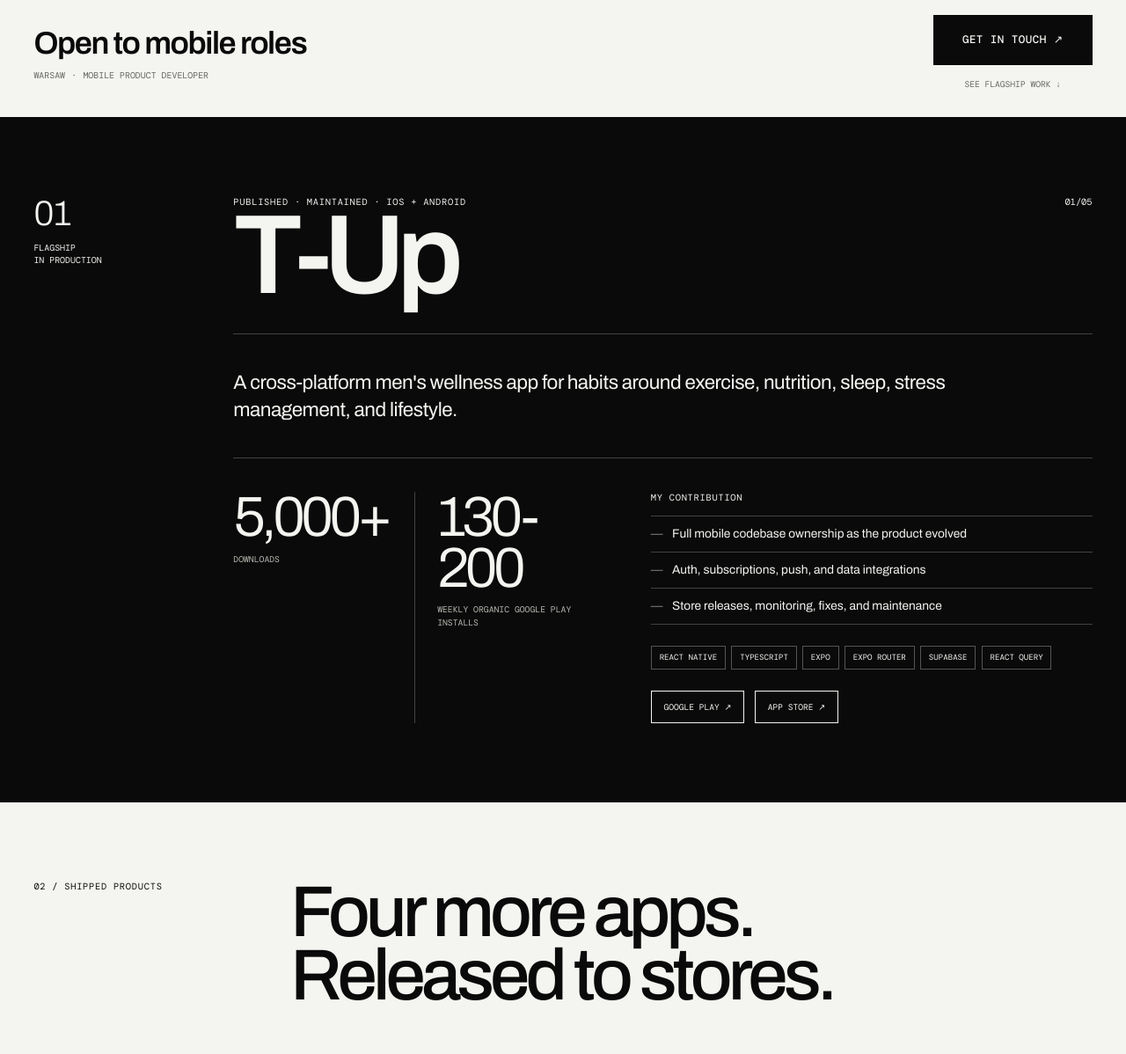
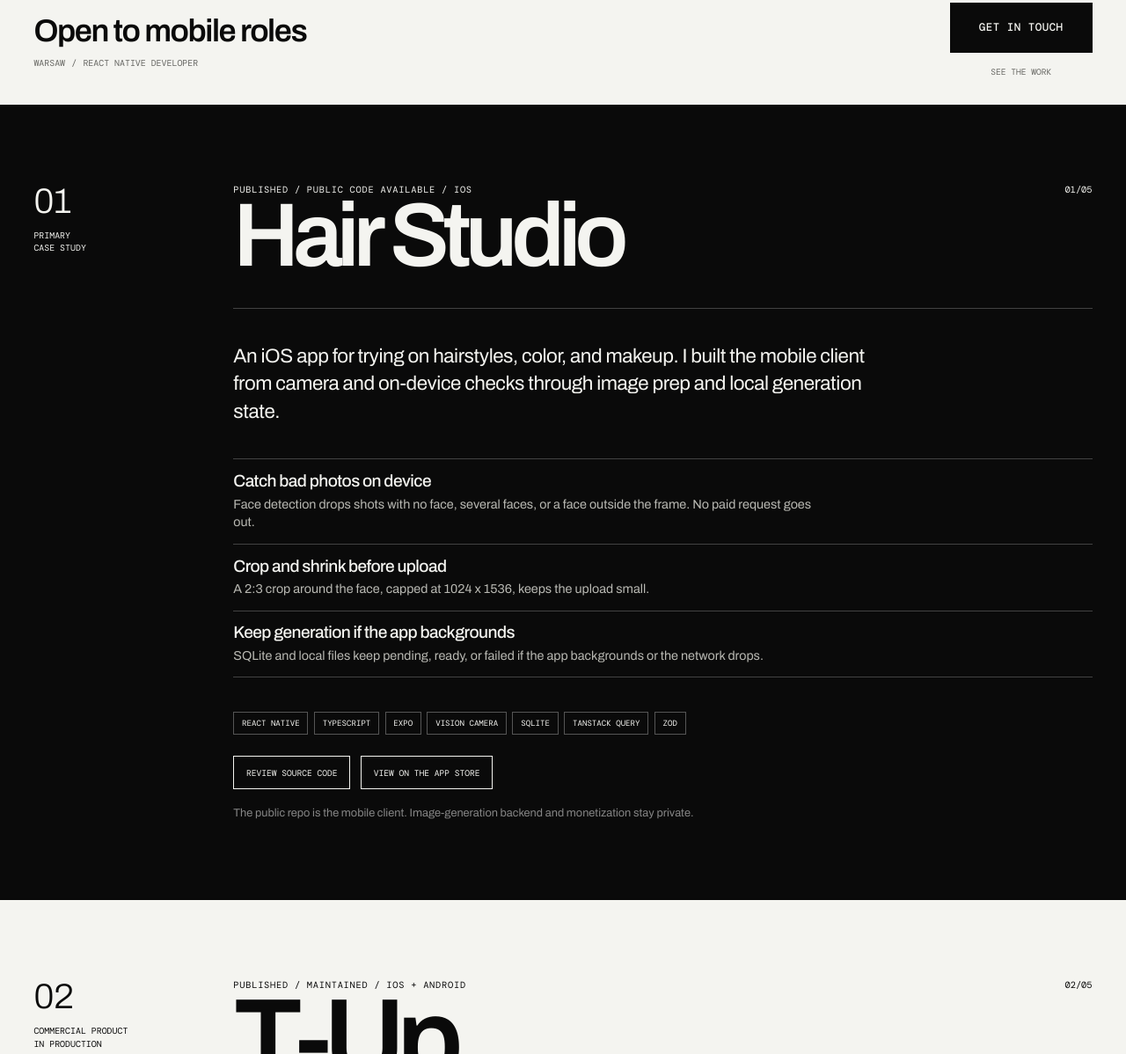
Before and after one commit to matcane/matcane.github.io, an Astro site: page / in a window 1280 px wide. Shown: the part 681-1879 px from the top of the page at 88% size. Built offline with nearby package versions, Linux system fonts and the light colour scheme; Astro itself is replaced by a stand-in of ours.

Commit message:
add Hair Studio case

```diff
--- a/src/components/ContactSection.astro
+++ b/src/components/ContactSection.astro
@@ -3,16 +3,12 @@ import { heroContact, identity } from '../data/content';
 ---
 
 <section id="contact" class="contact">
-	<p class="micro reveal">05 / Contact</p>
+	<p class="micro reveal">06 / Contact</p>
 	<div class="contact-title reveal">
 		<div>
-			<h2>Looking for a<br />mobile developer?</h2>
-			<p>
-				I bring hands-on experience building, releasing, and maintaining cross-platform mobile
-				products.
-			</p>
+			<h2>Open to a<br />mobile role.</h2>
+			<p>I build, release, and maintain React Native apps on iOS and Android.</p>
 		</div>
-		<span aria-hidden="true">↗</span>
 	</div>
 
 	<div class="contact-grid reveal">
@@ -35,7 +31,7 @@ import { heroContact, identity } from '../data/content';
 	</div>
 	<div class="contact-actions reveal">
 		<a href={`mailto:${identity.email}`}>{heroContact.discussLabel}</a>
-		{identity.cv && <a href={identity.cv}>Download CV ↓</a>}
+		{identity.cv && <a href={identity.cv}>Download CV</a>}
 	</div>
 </section>
 
@@ -65,11 +61,6 @@ import { heroContact, identity } from '../data/content';
 		margin: clamp(1.5rem, 3vw, 2.5rem) 0 0;
 		font-size: clamp(0.95rem, 1.4vw, 1.15rem);
 		line-height: 1.45;
-	}
-
-	.contact-title > span {
-		font-size: clamp(2.5rem, 5vw, 5rem);
-		font-weight: 300;
 	}
 
 	.contact-grid {
@@ -141,10 +132,6 @@ import { heroContact, identity } from '../data/content';
 	}
 
 	@media (max-width: 47.99rem) {
-		.contact-title > span {
-			display: none;
-		}
-
 		.contact-grid {
 			grid-template-columns: 1fr;
 		}
--- a/src/components/ExperienceSection.astro
+++ b/src/components/ExperienceSection.astro
@@ -4,13 +4,13 @@ import { education, experience, languages } from '../data/content';
 
 <section id="experience" class="profile dark-section">
 	<div class="section-index reveal">
-		<span>04</span>
+		<span>05</span>
 		<p>Experience<br />snapshot</p>
 	</div>
 
 	<div class="snapshot">
 		<article class="experience-card reveal">
-			<p class="micro">Mobile product experience</p>
+			<p class="micro">React Native experience</p>
 			<header>
 				<h2>{experience.role}</h2>
 				<time>{experience.dates}</time>
@@ -133,7 +133,7 @@ import { education, experience, languages } from '../data/content';
 
 	.experience-card > ul li::before {
 		color: #858585;
-		content: '—';
+		content: '-';
 	}
 
 	.profile-side {
--- a/src/components/FeaturedProjectSection.astro
+++ b/src/components/FeaturedProjectSection.astro
@@ -2,16 +2,16 @@
 import { flagship } from '../data/content';
 ---
 
-<section id="work" class="featured dark-section">
+<section class="featured">
 	<div class="section-index reveal">
-		<span>01</span>
-		<p>Flagship<br />in production</p>
+		<span>02</span>
+		<p>Commercial product<br />in production</p>
 	</div>
 
 	<div class="featured-main">
 		<header class="featured-head reveal">
 			<div>
-				<p class="micro">{flagship.status} · {flagship.platforms}</p>
+				<p class="micro">{flagship.status} / {flagship.platforms}</p>
 				<h2>{flagship.name}</h2>
 			</div>
 			<p class="project-number">{flagship.index}/05</p>
@@ -42,8 +42,8 @@ import { flagship } from '../data/content';
 					))}
 				</ul>
 				<div class="project-links" aria-label="T-Up store availability">
-					<a href={flagship.playUrl}>Google Play ↗</a>
-					<a href={flagship.storeUrl}>App Store ↗</a>
+					<a href={flagship.playUrl}>Google Play</a>
+					<a href={flagship.storeUrl}>App Store</a>
 				</div>
 			</div>
 		</div>
@@ -69,7 +69,7 @@ import { flagship } from '../data/content';
 		justify-content: space-between;
 		gap: 2rem;
 		padding-bottom: clamp(1.5rem, 3vw, 2.5rem);
-		border-bottom: 1px solid #424242;
+		border-bottom: 1px solid var(--ink);
 	}
 
 	.featured-head h2 {
@@ -99,7 +99,7 @@ import { flagship } from '../data/content';
 		grid-template-columns: minmax(20rem, 0.9fr) minmax(20rem, 1.1fr);
 		gap: clamp(2rem, 5vw, 5rem);
 		padding-top: clamp(1.5rem, 3vw, 2.5rem);
-		border-top: 1px solid #424242;
+		border-top: 1px solid var(--ink);
 	}
 
 	.outcomes {
@@ -113,7 +113,7 @@ import { flagship } from '../data/content';
 
 	.outcomes > div + div {
 		padding-left: clamp(1rem, 2vw, 2rem);
-		border-left: 1px solid #424242;
+		border-left: 1px solid var(--line);
 	}
 
 	.outcomes strong,
@@ -131,7 +131,7 @@ import { flagship } from '../data/content';
 	.outcomes span {
 		max-width: 11rem;
 		margin-top: 0.75rem;
-		color: #b8b8b2;
+		color: var(--muted);
 		font-family: var(--mono);
 		font-size: 0.61rem;
 		line-height: 1.45;
@@ -141,21 +141,21 @@ import { flagship } from '../data/content';
 	.contribution-list {
 		margin: 0.85rem 0 1.5rem;
 		padding: 0;
-		border-top: 1px solid #424242;
+		border-top: 1px solid var(--line);
 		list-style: none;
 	}
 
 	.contribution-list li {
 		padding: 0.65rem 0;
-		border-bottom: 1px solid #424242;
+		border-bottom: 1px solid var(--line);
 		font-size: 0.86rem;
 		line-height: 1.4;
 	}
 
 	.contribution-list li::before {
 		margin-right: 0.65rem;
-		color: #858585;
-		content: '—';
+		color: var(--muted);
+		content: '-';
 	}
 
 	.stack-row {
@@ -169,7 +169,7 @@ import { flagship } from '../data/content';
 
 	.stack-row li {
 		padding: 0.4rem 0.55rem;
-		border: 1px solid #555;
+		border: 1px solid var(--line);
 		font-family: var(--mono);
 		font-size: 0.57rem;
 		text-transform: uppercase;
@@ -222,7 +222,7 @@ import { flagship } from '../data/content';
 
 		.outcomes > div + div {
 			padding: 1.25rem 0 0;
-			border-top: 1px solid #424242;
+			border-top: 1px solid var(--line);
 			border-left: 0;
 		}
 	}
--- /dev/null
+++ b/src/components/HairStudioCaseStudySection.astro
@@ -0,0 +1,184 @@
+---
+import { hairStudioCaseStudy } from '../data/content';
+---
+
+<section id="work" class="case-study dark-section">
+	<div class="section-index reveal">
+		<span>{hairStudioCaseStudy.index}</span>
+		<p>Primary<br />case study</p>
+	</div>
+
+	<div class="case-study-main">
+		<header class="case-study-head reveal">
+			<div>
+				<p class="micro">{hairStudioCaseStudy.status} / {hairStudioCaseStudy.platform}</p>
+				<h2>{hairStudioCaseStudy.name}</h2>
+			</div>
+			<p class="case-study-number">{hairStudioCaseStudy.index}/05</p>
+		</header>
+
+		<p class="case-study-summary reveal">{hairStudioCaseStudy.summary}</p>
+
+		<ol class="case-study-points reveal">
+			{hairStudioCaseStudy.points.map((point) => (
+				<li>
+					<h3>{point.title}</h3>
+					<p>{point.description}</p>
+				</li>
+			))}
+		</ol>
+
+		<div class="case-study-meta reveal">
+			<ul class="stack-row" aria-label="Hair Studio technology stack">
+				{hairStudioCaseStudy.stack.map((item) => (
+					<li>{item}</li>
+				))}
+			</ul>
+			<div class="project-links" aria-label="Hair Studio source and store">
+				<a href={hairStudioCaseStudy.codeUrl}>Review source code</a>
+				<a href={hairStudioCaseStudy.storeUrl}>View on the App Store</a>
+			</div>
+			<p class="case-study-note">{hairStudioCaseStudy.note}</p>
+		</div>
+	</div>
+</section>
+
+<style>
+	.case-study {
+		display: grid;
+		grid-template-columns: minmax(6.5rem, 0.18fr) 1fr;
+		gap: clamp(2rem, 4vw, 4rem);
+		padding: var(--section-pad) var(--page-pad);
+		user-select: none;
+	}
+
+	.case-study-main {
+		min-width: 0;
+	}
+
+	.case-study-head {
+		display: flex;
+		align-items: flex-start;
+		justify-content: space-between;
+		gap: 2rem;
+		padding-bottom: clamp(1.5rem, 3vw, 2.5rem);
+		border-bottom: 1px solid #424242;
+	}
+
+	.case-study-head h2 {
+		margin: 0.35rem 0 0;
+		font-size: clamp(3.4rem, 8vw, 7rem);
+		font-weight: 600;
+		line-height: 0.82;
+		letter-spacing: -0.07em;
+	}
+
+	.case-study-number {
+		margin: 0;
+		font-family: var(--mono);
+		font-size: 0.65rem;
+	}
+
+	.case-study-summary {
+		max-width: 46rem;
+		margin: clamp(1.5rem, 3vw, 2.5rem) 0;
+		font-size: clamp(1.05rem, 1.75vw, 1.4rem);
+		line-height: 1.4;
+		letter-spacing: -0.02em;
+	}
+
+	.case-study-points {
+		margin: 0;
+		padding: 0;
+		border-top: 1px solid #424242;
+		list-style: none;
+	}
+
+	.case-study-points li {
+		padding: 0.85rem 0;
+		border-bottom: 1px solid #424242;
+	}
+
+	.case-study-points h3 {
+		margin: 0;
+		font-size: clamp(1rem, 1.5vw, 1.2rem);
+		font-weight: 500;
+		letter-spacing: -0.03em;
+	}
+
+	.case-study-points p {
+		max-width: 42rem;
+		margin: 0.35rem 0 0;
+		color: #b8b8b2;
+		font-size: 0.9rem;
+		line-height: 1.45;
+	}
+
+	.case-study-meta {
+		margin-top: clamp(1.75rem, 3vw, 2.5rem);
+	}
+
+	.stack-row {
+		display: flex;
+		flex-wrap: wrap;
+		gap: 0.4rem;
+		margin: 0;
+		padding: 0;
+		list-style: none;
+	}
+
+	.stack-row li {
+		padding: 0.4rem 0.55rem;
+		border: 1px solid #555;
+		font-family: var(--mono);
+		font-size: 0.57rem;
+		text-transform: uppercase;
+	}
+
+	.project-links {
+		display: flex;
+		flex-wrap: wrap;
+		gap: 0.75rem;
+		margin-top: 1.5rem;
+	}
+
+	.project-links a {
+		padding: 0.7rem 0.85rem;
+		border: 1px solid currentColor;
+		color: inherit;
+		font-family: var(--mono);
+		font-size: 0.6rem;
+		text-decoration: none;
+		text-transform: uppercase;
+	}
+
+	.case-study-note {
+		max-width: 36rem;
+		margin: 1.15rem 0 0;
+		color: #858585;
+		font-size: 0.8rem;
+		line-height: 1.45;
+	}
+
+	@media (max-width: 47.99rem) {
+		.case-study {
+			grid-template-columns: 1fr;
+			gap: 2rem;
+		}
+
+		.case-study-head h2 {
+			font-size: 3.4rem;
+		}
+	}
+
+	@media (max-width: 31rem) {
+		.case-study-head {
+			flex-direction: column;
+			gap: 0.75rem;
+		}
+
+		.case-study-head h2 {
+			font-size: 2.8rem;
+		}
+	}
+</style>
--- a/src/components/HeroSection.astro
+++ b/src/components/HeroSection.astro
@@ -4,15 +4,15 @@ import { heroContact, identity } from '../data/content';
 
 <section class="hero">
 	<div class="hero-copy">
-		<p class="overline load-in">Mobile developer · iOS + Android</p>
+		<p class="overline load-in">Mobile developer / iOS + Android</p>
 		<h1 class="load-in">
 			<span>Built.</span>
 			<span>Shipped.</span>
 			<span class="outline">Maintained.</span>
 		</h1>
 		<p class="hero-note load-in">
-			React Native / TypeScript / Expo — hands-on across the full mobile lifecycle, from
-			implementation and integrations to store release, monitoring, fixes, and maintenance.
+			React Native / TypeScript / Expo. Hands-on from implementation and integrations to store
+			release, monitoring, fixes, and maintenance.
 		</p>
 	</div>
 
@@ -33,7 +33,7 @@ import { heroContact, identity } from '../data/content';
 				<p class="hero-cta-headline">{heroContact.intent}</p>
 				<p class="hero-cta-meta">
 					<span>{identity.location}</span>
-					<span aria-hidden="true">·</span>
+					<span aria-hidden="true">/</span>
 					<span>{identity.role}</span>
 				</p>
 			</div>
--- a/src/components/ShippedProductsSection.astro
+++ b/src/components/ShippedProductsSection.astro
@@ -2,10 +2,10 @@
 import { shippedProducts } from '../data/content';
 ---
 
-<section class="release-section">
+<section class="release-section dark-section">
 	<header class="section-heading reveal">
-		<p class="micro">02 / Shipped products</p>
-		<h2>Four more apps.<br />Released to stores.</h2>
+		<p class="micro">03 / Shipped products</p>
+		<h2>Three more apps.<br />Released to stores.</h2>
 	</header>
 
 	<ol class="release-list">
@@ -22,10 +22,10 @@ import { shippedProducts } from '../data/content';
 				<p class="release-highlight">{project.highlight}</p>
 				<div class="release-link" aria-label="Store availability">
 					{'playUrl' in project && project.playUrl && (
-						<a href={project.playUrl}>Google Play ↗</a>
+						<a href={project.playUrl}>Google Play</a>
 					)}
 					{'storeUrl' in project && project.storeUrl && (
-						<a href={project.storeUrl}>App Store ↗</a>
+						<a href={project.storeUrl}>App Store</a>
 					)}
 				</div>
 			</li>
@@ -36,12 +36,13 @@ import { shippedProducts } from '../data/content';
 <style>
 	.release-section {
 		padding: var(--section-pad) var(--page-pad);
+		user-select: none;
 	}
 
 	.release-list {
 		margin: 0;
 		padding: 0;
-		border-top: 1px solid var(--ink);
+		border-top: 1px solid #424242;
 		list-style: none;
 	}
 
@@ -52,7 +53,7 @@ import { shippedProducts } from '../data/content';
 		align-items: center;
 		min-height: 6.4rem;
 		padding: 1.1rem 0;
-		border-bottom: 1px solid var(--line);
+		border-bottom: 1px solid #424242;
 		transition: padding 0.4s var(--ease);
 	}
 
@@ -90,7 +91,7 @@ import { shippedProducts } from '../data/content';
 
 	.release-meta p + p {
 		margin-top: 0.25rem;
-		color: var(--muted);
+		color: #aaa;
 	}
 
 	.release-highlight {
@@ -109,8 +110,8 @@ import { shippedProducts } from '../data/content';
 	.release-link a {
 		display: inline-block;
 		padding: 0.4rem 0.6rem;
-		border: 1px solid var(--line);
-		color: var(--ink);
+		border: 1px solid #555;
+		color: inherit;
 		text-decoration: none;
 		letter-spacing: 0.04em;
 		transition:
@@ -119,8 +120,8 @@ import { shippedProducts } from '../data/content';
 	}
 
 	.release-link a:hover {
-		border-color: var(--ink);
-		background: rgb(10 10 10 / 0.035);
+		border-color: currentColor;
+		background: rgb(244 244 240 / 0.08);
 	}
 
 	@media (max-width: 68rem) {
--- a/src/components/SiteFooter.astro
+++ b/src/components/SiteFooter.astro
@@ -4,8 +4,8 @@ import { identity } from '../data/content';
 
 <footer>
 	<p>{identity.name}</p>
-	<p>Mobile developer · iOS + Android</p>
-	<a href="#top">Back to top ↑</a>
+	<p>Mobile developer / iOS + Android</p>
+	<a href="#top">Back to top</a>
 </footer>
 
 <style>
--- a/src/components/ToolkitSection.astro
+++ b/src/components/ToolkitSection.astro
@@ -4,7 +4,7 @@ import { toolkit } from '../data/content';
 
 <section id="toolkit" class="toolkit-section">
 	<header class="section-heading reveal">
-		<p class="micro">03 / Production toolkit</p>
+		<p class="micro">04 / Production toolkit</p>
 		<h2>The stack behind<br />the releases.</h2>
 	</header>
 
--- a/src/data/content.ts
+++ b/src/data/content.ts
@@ -1,12 +1,12 @@
 export const meta = {
-	title: 'Mateusz Laskowski — React Native Developer',
+	title: 'Mateusz Laskowski - React Native Developer',
 	description:
 		'Portfolio of Mateusz Laskowski, a React Native Developer who has built, shipped, and maintained five apps for iOS and Android.',
 };
 
 export const identity = {
 	name: 'Mateusz Laskowski',
-	role: 'Mobile product developer',
+	role: 'React Native Developer',
 	location: 'Warsaw',
 	email: 'mat.laskowski.kontakt@gmail.com',
 	linkedIn: 'https://www.linkedin.com/in/mateusz-l-16321b310/',
@@ -16,20 +16,20 @@ export const identity = {
 
 export const heroContact = {
 	intent: 'Open to mobile roles',
-	contactCta: 'Get in touch ↗',
-	workLabel: 'See flagship work ↓',
-	discussLabel: 'Discuss a mobile role ↗',
+	contactCta: 'Get in touch',
+	workLabel: 'See the work',
+	discussLabel: 'Discuss a mobile role',
 };
 
 export const flagship = {
-	index: '01',
+	index: '02',
 	name: 'T-Up',
-	status: 'Published · maintained',
+	status: 'Published / maintained',
 	platforms: 'iOS + Android',
 	summary:
 		"A cross-platform men's wellness app for habits around exercise, nutrition, sleep, stress management, and lifestyle.",
 	results: [
-		{ value: '5,000+', label: 'downloads' },
+		{ value: '7,000+', label: 'downloads' },
 		{ value: '130-200', label: 'weekly organic Google Play installs' },
 	],
 	contribution: [
@@ -42,21 +42,50 @@ export const flagship = {
 	storeUrl: 'https://apps.apple.com/us/app/t-up-boost-testosterone/id6757311278',
 };
 
+export const hairStudioCaseStudy = {
+	index: '01',
+	name: 'Hair Studio',
+	status: 'Published / public code available',
+	platform: 'iOS',
+	summary:
+		'An iOS app for trying on hairstyles, color, and makeup. I built the mobile client from camera and on-device checks through image prep and local generation state.',
+	points: [
+		{
+			title: 'Catch bad photos on device',
+			description:
+				'Face detection drops shots with no face, several faces, or a face outside the frame. No paid request goes out.',
+		},
+		{
+			title: 'Crop and shrink before upload',
+			description: 'A 2:3 crop around the face, capped at 1024 x 1536, keeps the upload small.',
+		},
+		{
+			title: 'Keep generation if the app backgrounds',
+			description:
+				'SQLite and local files keep pending, ready, or failed if the app backgrounds or the network drops.',
+		},
+	],
+	stack: [
+		'React Native',
+		'TypeScript',
+		'Expo',
+		'Vision Camera',
+		'SQLite',
+		'TanStack Query',
+		'Zod',
+	],
+	codeUrl: 'https://github.com/matcane/hair-studio-showcase',
+	storeUrl: 'https://apps.apple.com/app/hair-studio-hairstyle-try-on/id6761934608',
+	note: 'The public repo is the mobile client. Image-generation backend and monetization stay private.',
+};
+
 export const shippedProducts = [
-	{
-		index: '02',
-		name: 'Hair Studio',
-		platform: 'iOS',
-		date: 'May 2026',
-		highlight: 'On-device face analysis · privacy-aware image flow · RevenueCat',
-		storeUrl: 'https://apps.apple.com/app/hair-try-on-ai-styles/id6761934608',
-	},
 	{
 		index: '03',
 		name: 'AstroNova',
 		platform: 'Android',
 		date: 'Apr 2025',
-		highlight: 'First complete Google Play release · ~100 downloads',
+		highlight: 'First complete Google Play release / ~100 downloads',
 		playUrl: 'https://play.google.com/store/apps/details?id=com.azzteco.astro.nova',
 	},
 	{
@@ -64,7 +93,7 @@ export const shippedProducts = [
 		name: 'Christmas Cards AI',
 		platform: 'iOS',
 		date: 'Holiday 2025',
-		highlight: 'AI generation · save · share',
+		highlight: 'AI generation / save / share',
 		storeUrl: 'https://apps.apple.com/us/app/christmas-cards-greetings-ai/id6755625843',
 	},
 	{
@@ -72,7 +101,7 @@ export const shippedProducts = [
 		name: 'Couples Questions',
 		platform: 'iOS',
 		date: 'Feb 2026',
-		highlight: 'No account or subscription · same-device gameplay',
+		highlight: 'No account or subscription / same-device gameplay',
 		storeUrl: 'https://apps.apple.com/us/app/couples-questions-games/id6757876851',
 	},
 ];
@@ -104,8 +133,8 @@ export const toolkit = [
 
 export const experience = {
 	role: 'React Native Developer',
-	dates: 'Jan 2025 — present',
-	context: 'Azzteco · own products · informal two-person product team',
+	dates: 'Jan 2025 - present',
+	context: 'Azzteco / own products / informal two-person product team',
 	summary:
 		'Started with shared development, then gradually took full ownership of mobile while the other team member focused on marketing and growth.',
 	responsibilities: [
@@ -119,12 +148,12 @@ export const education = [
 	{
 		degree: 'MSc in Computer Science',
 		school: 'University of Warmia and Mazury in Olsztyn',
-		dates: 'Mar 2024 — Jun 2025',
+		dates: 'Mar 2024 - Jun 2025',
 	},
 	{
 		degree: 'BSc in Computer Science',
 		school: 'University of Warmia and Mazury in Olsztyn',
-		dates: 'Oct 2020 — Feb 2024',
+		dates: 'Oct 2020 - Feb 2024',
 	},
 ];
 
--- a/src/pages/index.astro
+++ b/src/pages/index.astro
@@ -2,6 +2,7 @@
 import ContactSection from '../components/ContactSection.astro';
 import ExperienceSection from '../components/ExperienceSection.astro';
 import FeaturedProjectSection from '../components/FeaturedProjectSection.astro';
+import HairStudioCaseStudySection from '../components/HairStudioCaseStudySection.astro';
 import HeroSection from '../components/HeroSection.astro';
 import ShippedProductsSection from '../components/ShippedProductsSection.astro';
 import SiteFooter from '../components/SiteFooter.astro';
@@ -22,6 +23,7 @@ import Layout from '../layouts/Layout.astro';
 
 	<main id="top">
 		<HeroSection />
+		<HairStudioCaseStudySection />
 		<FeaturedProjectSection />
 		<ShippedProductsSection />
 		<ToolkitSection />
```
